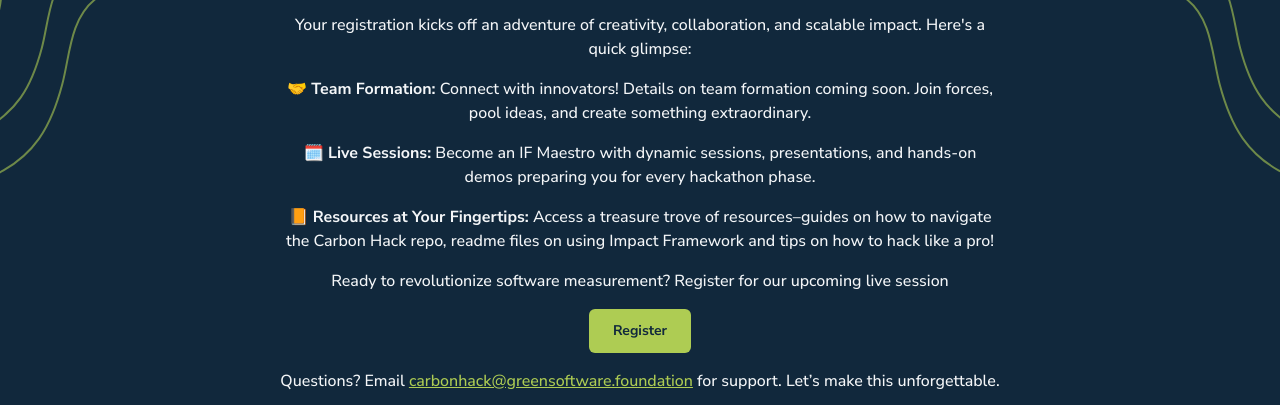
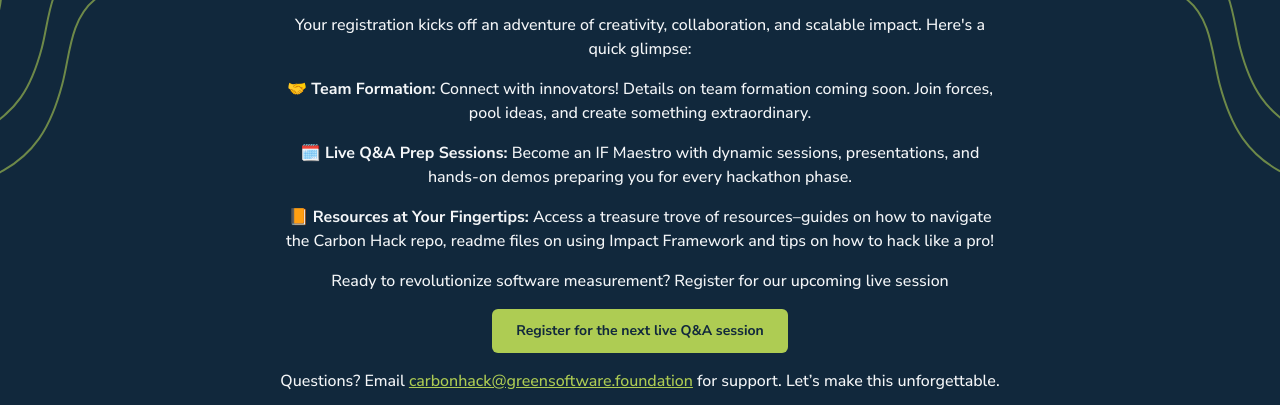
Before and after one commit to Green-Software-Foundation/hack.greensoftware.foundation, an Astro site: page /thank-you in a window 1280 px wide. Shown: the part 395-800 px from the top of the page. Built offline with nearby package versions, Linux system fonts and the light colour scheme; Astro itself is replaced by a stand-in of ours.

Commit message:
Added webinar link to thank you

```diff
--- a/src/pages/thank-you.astro
+++ b/src/pages/thank-you.astro
@@ -30,7 +30,7 @@ import BaseLayout from "../layouts/BaseLayout.astro";
       </p>
 
       <p class="mt-4 text-sm lg:text-base font-medium">
-        <strong>🗓️ Live Sessions:</strong>
+        <strong>🗓️ Live Q&A Prep Sessions:</strong>
          Become an IF Maestro with dynamic sessions, presentations, and hands-on
         demos preparing you for every hackathon phase.
       </p>
@@ -49,9 +49,10 @@ import BaseLayout from "../layouts/BaseLayout.astro";
 
       <a
         class="mt-4 inline-block py-3 px-6 no-underline bg-secondary hover:bg-secondary-light text-primary-darkest text-sm font-bold rounded-md focus:ring-2 focus:ring-secondary focus:ring-offset-2 focus:ring-offset-primary-darkest transition-all duration-300 ease-in-out"
-        href="#"
+        href="https://grnsft.org/hack/live/landing-page"
+        target="_blank"
       >
-        Register
+        Register for the next live Q&A session
       </a>
 
       <p class="mt-4 text-sm lg:text-base font-medium">
```
